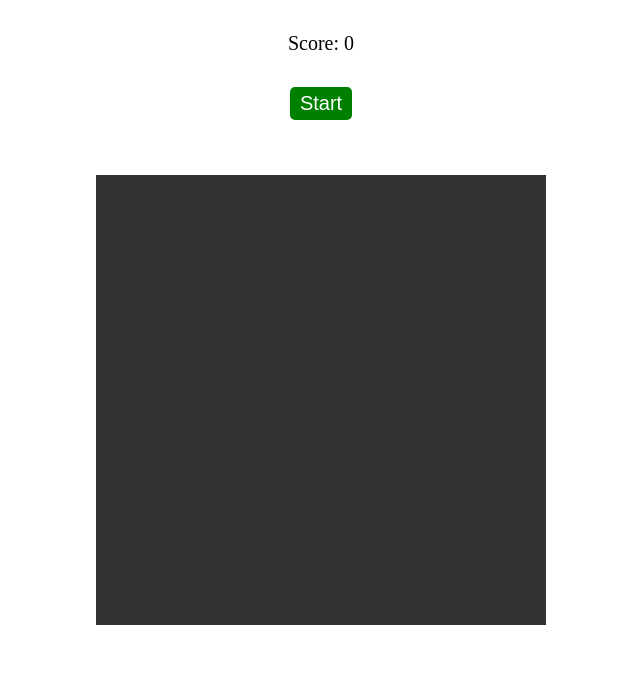
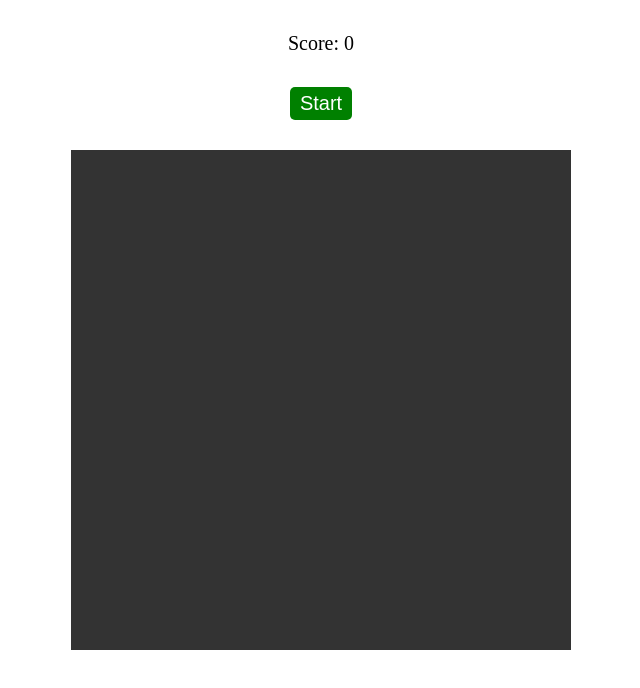
Before and after one commit to HardikMarlapudi/Snake, a plain HTML site: page index.html in a window 1280 px wide. Shown: the whole page, without its empty margins (319-959 px from the left). Drawn offline with Linux system fonts and the light colour scheme.

Commit message:
increase the width and height of the board

```diff
--- a/styles.css
+++ b/styles.css
@@ -7,8 +7,8 @@
     left: 0;
     right: 0;
     background-color: #333;
-    width: 450px;
-    height: 450px;
+    width: 500px;
+    height: 500px;
 }
 
 #startBtn {
```
Also changed, not shown: 1 other file.
